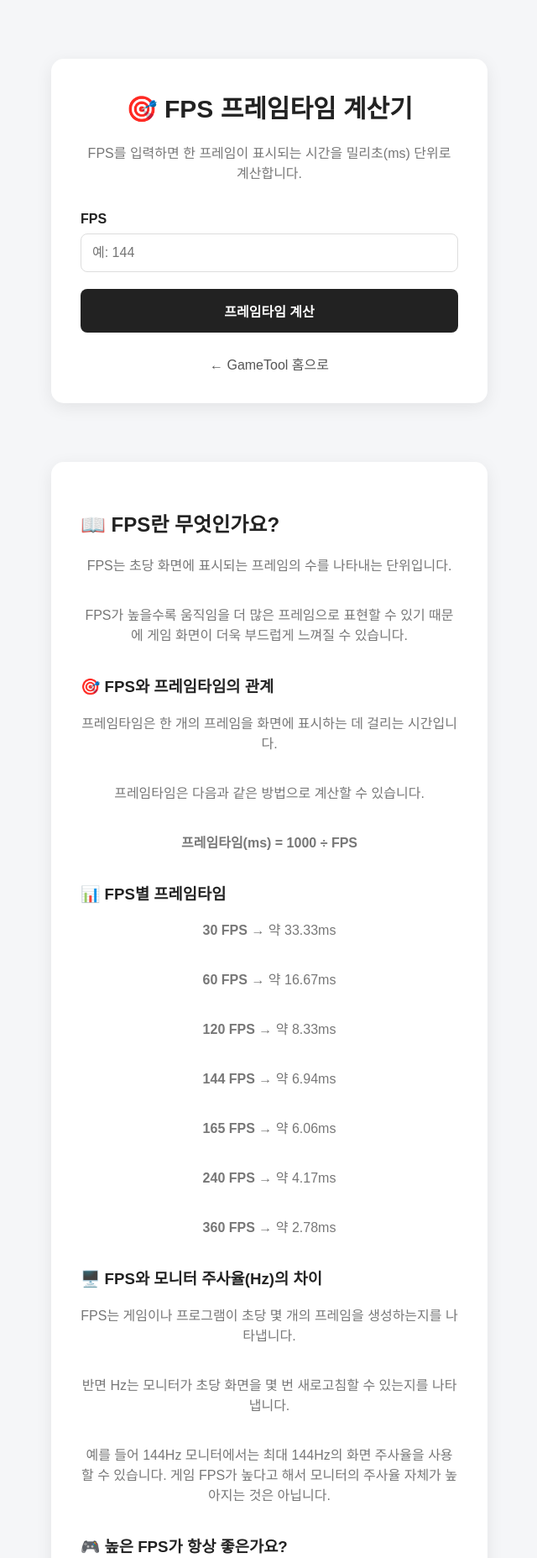
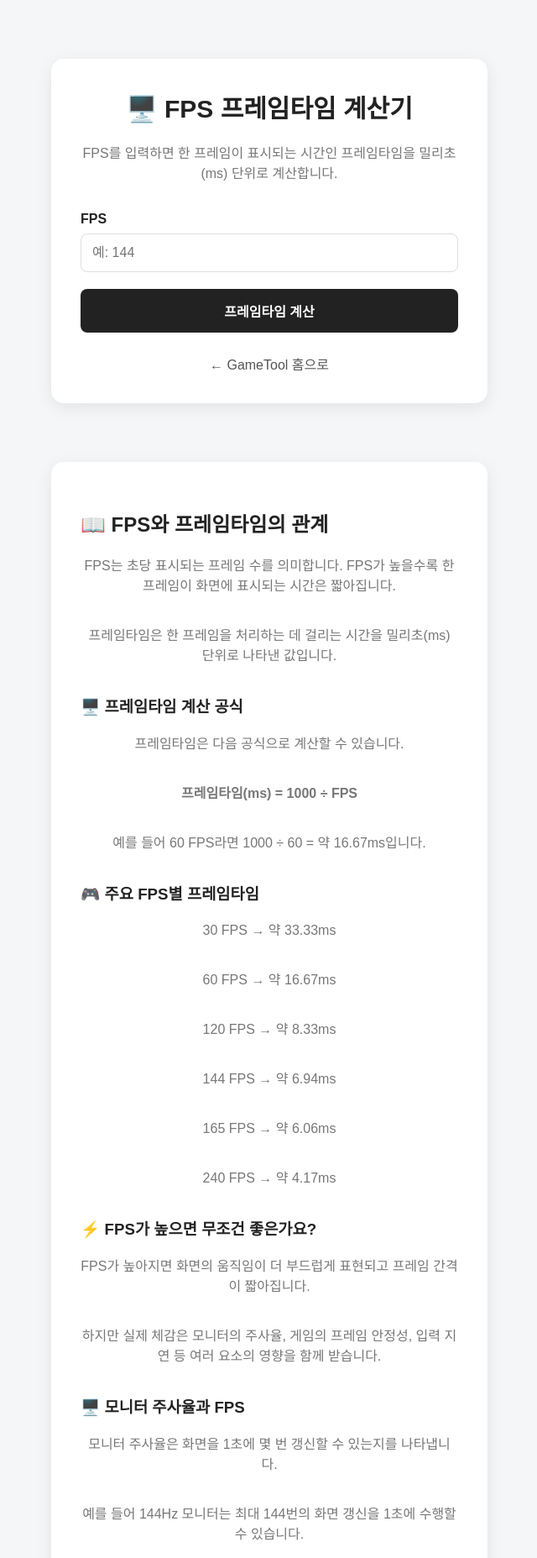
Before and after one commit to shadysun811/Gametool, a Flask app: page /fps in a window 1280 px wide. Shown: the part 65-1920 px from the top of the page at 84% size, without its empty margins (319-959 px from the left). Run offline with Flask 3, Linux system fonts and the light colour scheme.

Commit message:
Enhance SEO and content clarity in fps.html
Updated the title and meta description for better SEO. Added keywords meta tag and improved content clarity throughout the document.

```diff
--- a/templates/fps.html
+++ b/templates/fps.html
@@ -10,12 +10,19 @@
         content="width=device-width, initial-scale=1.0"
     >
 
-    <title>FPS 프레임타임 계산기 - 60 FPS, 144 FPS, 240 FPS | GameTool</title>
+    <title>FPS 프레임타임 계산기 | FPS별 반응속도 계산 | GameTool</title>
 
     <meta
         name="description"
-        content="FPS를 입력하면 프레임타임을 ms 단위로 계산합니다. 60 FPS, 120 FPS, 144 FPS, 240 FPS의 프레임타임도 확인할 수 있습니다."
+        content="FPS를 입력하면 한 프레임이 표시되는 시간인 프레임타임(ms)을 계산해주는 무료 FPS 계산기입니다. 30, 60, 120, 144, 240 FPS 등을 간편하게 비교할 수 있습니다."
     >
+
+    <meta
+        name="keywords"
+        content="FPS 계산기, 프레임타임 계산기, FPS 프레임타임, 60 FPS 프레임타임, 120 FPS 프레임타임, 144 FPS 프레임타임, 240 FPS 프레임타임, 게임 FPS"
+    >
+
+    <meta name="robots" content="index, follow">
 
     <link
         rel="stylesheet"
@@ -28,7 +35,9 @@
 <body>
 
 
-<!-- 상단 메뉴 -->
+<!-- =========================
+     상단 메뉴
+     ========================= -->
 
 <nav class="navbar">
 
@@ -69,25 +78,29 @@
 
 
 
-<!-- 메인 -->
+<!-- =========================
+     메인
+     ========================= -->
 
 <main>
 
     <div class="container">
 
 
-        <!-- 계산기 -->
+        <!-- =========================
+             FPS 계산기
+             ========================= -->
 
         <div class="calculator">
 
             <h1>
-                🎯 FPS 프레임타임 계산기
+                🖥️ FPS 프레임타임 계산기
             </h1>
 
 
             <p>
-                FPS를 입력하면 한 프레임이 표시되는 시간을
-                밀리초(ms) 단위로 계산합니다.
+                FPS를 입력하면 한 프레임이 표시되는 시간인
+                프레임타임을 밀리초(ms) 단위로 계산합니다.
             </p>
 
 
@@ -104,7 +117,7 @@
                         type="number"
                         name="fps"
                         step="0.01"
-                        min="0.01"
+                        min="0"
                         placeholder="예: 144"
                         required
                     >
@@ -148,43 +161,36 @@
 
 
 
-        <!-- SEO 콘텐츠 -->
+        <!-- =========================
+             SEO 설명
+             ========================= -->
 
         <div class="calculator">
 
-
             <h2>
-                📖 FPS란 무엇인가요?
+                📖 FPS와 프레임타임의 관계
             </h2>
 
 
             <p>
-                FPS는 초당 화면에 표시되는 프레임의 수를
-                나타내는 단위입니다.
+                FPS는 초당 표시되는 프레임 수를 의미합니다.
+                FPS가 높을수록 한 프레임이 화면에 표시되는 시간은 짧아집니다.
             </p>
 
 
             <p>
-                FPS가 높을수록 움직임을 더 많은 프레임으로
-                표현할 수 있기 때문에 게임 화면이
-                더욱 부드럽게 느껴질 수 있습니다.
+                프레임타임은 한 프레임을 처리하는 데 걸리는 시간을
+                밀리초(ms) 단위로 나타낸 값입니다.
             </p>
 
 
-
             <h3>
-                🎯 FPS와 프레임타임의 관계
+                🖥️ 프레임타임 계산 공식
             </h3>
 
 
             <p>
-                프레임타임은 한 개의 프레임을 화면에
-                표시하는 데 걸리는 시간입니다.
-            </p>
-
-
-            <p>
-                프레임타임은 다음과 같은 방법으로 계산할 수 있습니다.
+                프레임타임은 다음 공식으로 계산할 수 있습니다.
             </p>
 
 
@@ -195,109 +201,80 @@
             </p>
 
 
+            <p>
+                예를 들어 60 FPS라면
+                1000 ÷ 60 = 약 16.67ms입니다.
+            </p>
+
 
             <h3>
-                📊 FPS별 프레임타임
+                🎮 주요 FPS별 프레임타임
             </h3>
 
 
             <p>
-                <strong>30 FPS</strong> → 약 33.33ms
+                30 FPS → 약 33.33ms
+            </p>
+
+            <p>
+                60 FPS → 약 16.67ms
+            </p>
+
+            <p>
+                120 FPS → 약 8.33ms
+            </p>
+
+            <p>
+                144 FPS → 약 6.94ms
+            </p>
+
+            <p>
+                165 FPS → 약 6.06ms
+            </p>
+
+            <p>
+                240 FPS → 약 4.17ms
+            </p>
+
+
+            <h3>
+                ⚡ FPS가 높으면 무조건 좋은가요?
+            </h3>
+
+
+            <p>
+                FPS가 높아지면 화면의 움직임이 더 부드럽게 표현되고
+                프레임 간격이 짧아집니다.
             </p>
 
 
             <p>
-                <strong>60 FPS</strong> → 약 16.67ms
+                하지만 실제 체감은 모니터의 주사율,
+                게임의 프레임 안정성, 입력 지연 등
+                여러 요소의 영향을 함께 받습니다.
+            </p>
+
+
+            <h3>
+                🖥️ 모니터 주사율과 FPS
+            </h3>
+
+
+            <p>
+                모니터 주사율은 화면을 1초에 몇 번 갱신할 수 있는지를 나타냅니다.
             </p>
 
 
             <p>
-                <strong>120 FPS</strong> → 약 8.33ms
+                예를 들어 144Hz 모니터는 최대 144번의 화면 갱신을
+                1초에 수행할 수 있습니다.
             </p>
 
 
             <p>
-                <strong>144 FPS</strong> → 약 6.94ms
+                따라서 높은 FPS를 제대로 활용하려면
+                모니터의 주사율도 함께 고려하는 것이 좋습니다.
             </p>
-
-
-            <p>
-                <strong>165 FPS</strong> → 약 6.06ms
-            </p>
-
-
-            <p>
-                <strong>240 FPS</strong> → 약 4.17ms
-            </p>
-
-
-            <p>
-                <strong>360 FPS</strong> → 약 2.78ms
-            </p>
-
-
-
-            <h3>
-                🖥️ FPS와 모니터 주사율(Hz)의 차이
-            </h3>
-
-
-            <p>
-                FPS는 게임이나 프로그램이 초당 몇 개의
-                프레임을 생성하는지를 나타냅니다.
-            </p>
-
-
-            <p>
-                반면 Hz는 모니터가 초당 화면을
-                몇 번 새로고침할 수 있는지를 나타냅니다.
-            </p>
-
-
-            <p>
-                예를 들어 144Hz 모니터에서는 최대 144Hz의
-                화면 주사율을 사용할 수 있습니다.
-                게임 FPS가 높다고 해서 모니터의 주사율 자체가
-                높아지는 것은 아닙니다.
-            </p>
-
-
-
-            <h3>
-                🎮 높은 FPS가 항상 좋은가요?
-            </h3>
-
-
-            <p>
-                높은 FPS는 일반적으로 더 짧은 프레임타임과
-                더 부드러운 움직임으로 이어집니다.
-            </p>
-
-
-            <p>
-                하지만 게임의 종류와 사용하는 모니터의
-                주사율, 그래픽카드 성능 등에 따라
-                적절한 FPS가 달라질 수 있습니다.
-            </p>
-
-
-
-            <h3>
-                💻 60 FPS와 144 FPS 비교
-            </h3>
-
-
-            <p>
-                60 FPS의 프레임타임은 약 16.67ms이고,
-                144 FPS의 프레임타임은 약 6.94ms입니다.
-            </p>
-
-
-            <p>
-                따라서 144 FPS에서는 60 FPS보다
-                훨씬 짧은 간격으로 새로운 프레임이 생성됩니다.
-            </p>
-
 
 
             <h3>
@@ -306,53 +283,40 @@
 
 
             <p>
-                <strong>
-                    Q. 144 FPS의 프레임타임은 얼마인가요?
-                </strong>
+                <strong>Q. 60 FPS의 프레임타임은 얼마인가요?</strong>
+            </p>
+
+            <p>
+                1000 ÷ 60으로 계산하면 약 16.67ms입니다.
             </p>
 
 
             <p>
-                약 6.94ms입니다.
+                <strong>Q. 144 FPS의 프레임타임은 얼마인가요?</strong>
+            </p>
+
+            <p>
+                1000 ÷ 144로 계산하면 약 6.94ms입니다.
             </p>
 
 
             <p>
-                <strong>
-                    Q. 240 FPS의 프레임타임은 얼마인가요?
-                </strong>
+                <strong>Q. 240 FPS는 프레임타임이 얼마나 되나요?</strong>
+            </p>
+
+            <p>
+                1000 ÷ 240으로 계산하면 약 4.17ms입니다.
             </p>
 
 
             <p>
-                약 4.17ms입니다.
+                <strong>Q. FPS와 Hz는 같은 것인가요?</strong>
             </p>
 
-
             <p>
-                <strong>
-                    Q. FPS가 높으면 게임이 무조건 더 잘 보이나요?
-                </strong>
-            </p>
-
-
-            <p>
-                FPS가 높으면 움직임을 더 짧은 간격으로
-                표현할 수 있지만, 실제 체감은 모니터 주사율,
-                프레임 안정성, 입력 지연 등 여러 요소의 영향을 받습니다.
-            </p>
-
-
-            <p>
-                <strong>
-                    Q. 144Hz 모니터에는 144 FPS가 필요한가요?
-                </strong>
-            </p>
-
-
-            <p>
-                144Hz의 장점을 충분히 활용하려면
-                게임에서 높은 FPS를 안정적으로 유지하는 것이 도움이 됩니다.
+                아닙니다.
+                FPS는 게임이나 프로그램이 초당 생성하는 프레임 수이고,
+                Hz는 모니터가 초당 화면을 갱신할 수 있는 횟수입니다.
             </p>
 
 
@@ -365,7 +329,9 @@
 
 
 
-<!-- 푸터 -->
+<!-- =========================
+     푸터
+     ========================= -->
 
 <footer class="footer">
 
```
